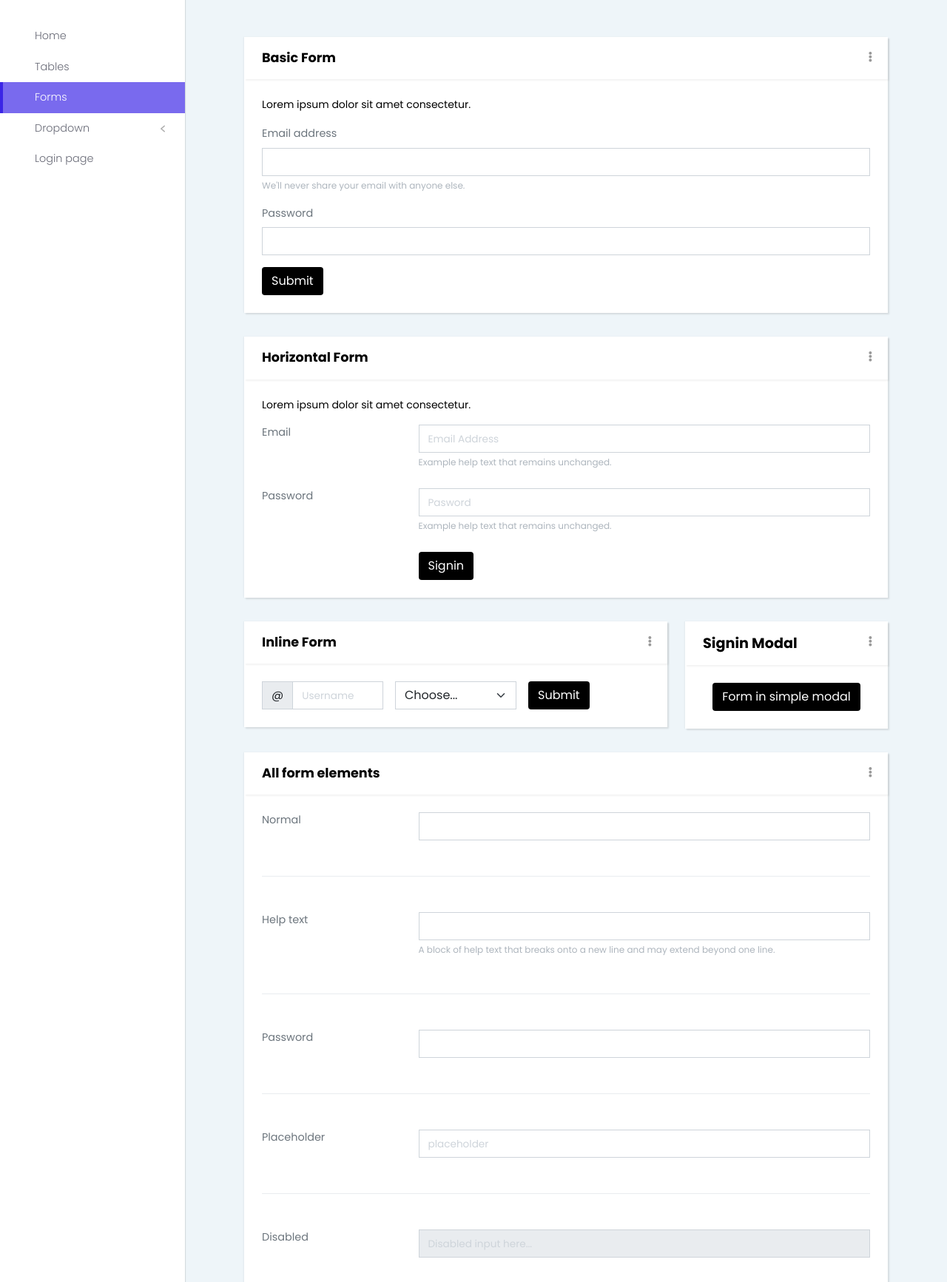
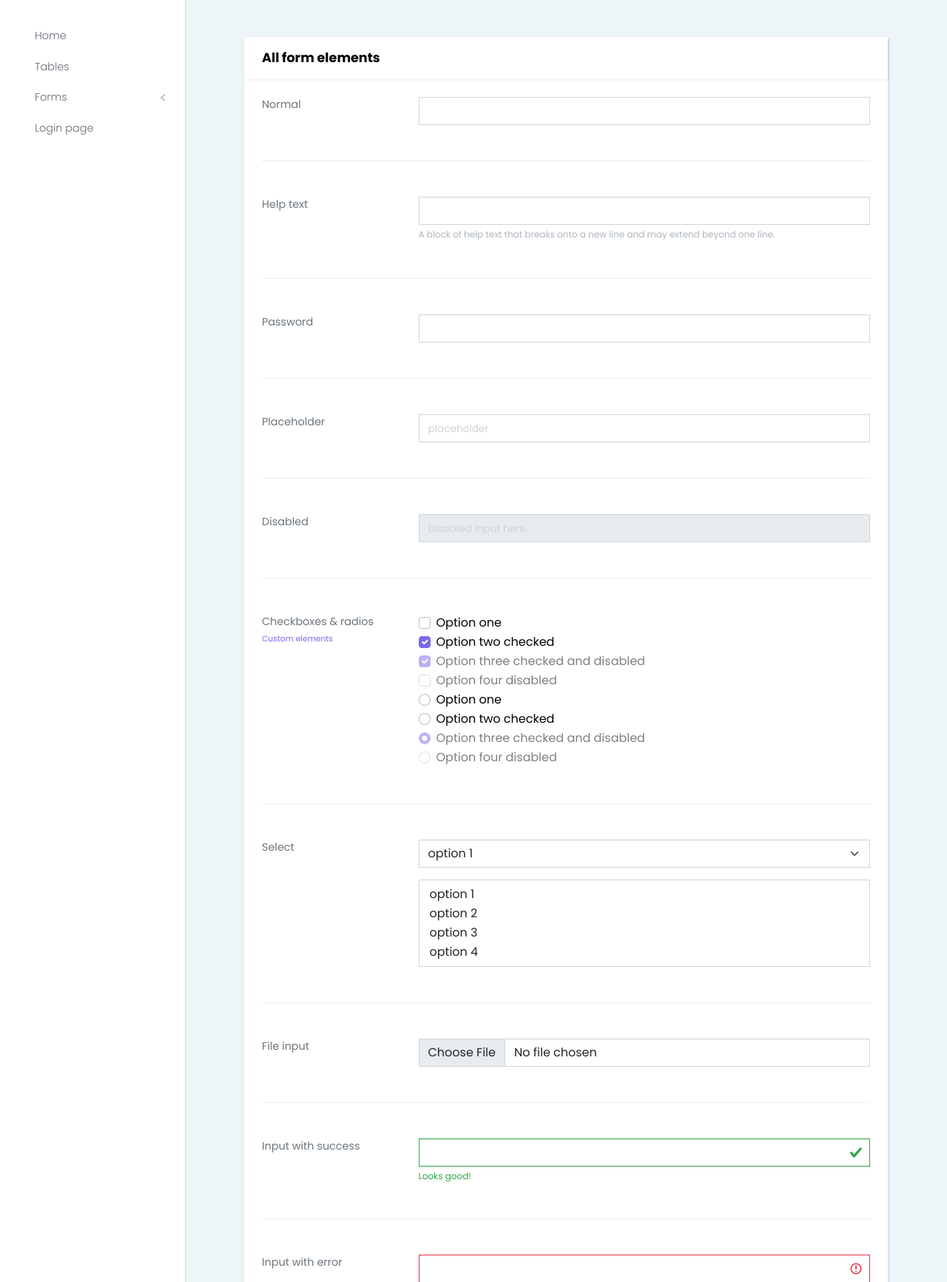
Before and after one commit to divyanawathe/Adminpanel1, a PHP site: page /forms.html in a window 1280 px wide. Shown: the part 195-1928 px from the top of the page at 74% size. Run offline with PHP 8.4, Linux system fonts and the light colour scheme.

Commit message:
forms dropdown

```diff
--- a/forms.html
+++ b/forms.html
@@ -78,19 +78,19 @@
                 <svg class="svg-icon svg-icon-sm svg-icon-heavy me-xl-2">
                   <use xlink:href="#portfolio-grid-1"> </use>
                 </svg>Tables </a></li>
-            <li class="sidebar-item active"><a class="sidebar-link" href="forms.html">
-                <svg class="svg-icon svg-icon-sm svg-icon-heavy me-xl-2">
-                  <use xlink:href="#survey-1"> </use>
-                </svg>Forms </a></li>
-            <li class="sidebar-item"><a class="sidebar-link" href="#exampledropdownDropdown" data-bs-toggle="collapse">
+
+              <li class="sidebar-item"><a class="sidebar-link" href="#exampledropdownDropdown" data-bs-toggle="collapse">
                 <svg class="svg-icon svg-icon-sm svg-icon-heavy me-xl-2">
                   <use xlink:href="#browser-window-1"> </use>
-                </svg>Dropdown</a>
+                </svg>Forms</a>
               <ul class="collapse list-unstyled " id="exampledropdownDropdown">
-                <li><a class="sidebar-link" href="#">Page</a></li>
-                <li><a class="sidebar-link" href="#">Page</a></li>
+                <li><a class="sidebar-link" href="forms.html">Inqueries</a></li>
+                <li><a class="sidebar-link" href="#">ral_standard</a></li>
+                <li><a class="sidebar-link" href="#">sink</a></li>
+                <li><a class="sidebar-link" href="#">Client</a></li>
               </ul>
             </li>
+
             <li class="sidebar-item"><a class="sidebar-link" href="login.php">
                 <svg class="svg-icon svg-icon-sm svg-icon-heavy me-xl-2">
                   <use xlink:href="#disable-1"> </use>
@@ -118,163 +118,14 @@
           <section class="forms">
             <div class="container-fluid">
               <div class="row">
-                <!-- Basic Form-->
-                <div class="col-lg-6">
-                  <div class="card">
-                    <div class="card-header">
-                      <div class="card-close">
-                        <div class="dropdown">
-                          <button class="dropdown-toggle text-sm" type="button" id="closeCard1" data-bs-toggle="dropdown" aria-expanded="false"><i class="fas fa-ellipsis-v"></i></button>
-                          <div class="dropdown-menu dropdown-menu-end shadow-sm" aria-labelledby="closeCard1"><a class="dropdown-item py-1 px-3 remove" href="#"> <i class="fas fa-times"></i>Close</a><a class="dropdown-item py-1 px-3 edit" href="#"> <i class="fas fa-cog"></i>Edit</a></div>
-                        </div>
-                      </div>
-                      <h3 class="h4 mb-0">Basic Form</h3>
-                    </div>
-                    <div class="card-body">
-                      <p class="text-sm">Lorem ipsum dolor sit amet consectetur.</p>
-                      <form>
-                        <div class="mb-3">
-                          <label class="form-label" for="exampleInputEmail1">Email address</label>
-                          <input class="form-control" id="exampleInputEmail1" type="email" aria-describedby="emailHelp">
-                          <div class="form-text" id="emailHelp">We'll never share your email with anyone else.</div>
-                        </div>
-                        <div class="mb-3">
-                          <label class="form-label" for="exampleInputPassword1">Password</label>
-                          <input class="form-control" id="exampleInputPassword1" type="password">
-                        </div>
-                        <button class="btn btn-primary" type="submit">Submit</button>
-                      </form>
-                    </div>
-                  </div>
-                </div>
-                <!-- Horizontal Form-->
-                <div class="col-lg-6">
-                  <div class="card">
-                    <div class="card-header">
-                      <div class="card-close">
-                        <div class="dropdown">
-                          <button class="dropdown-toggle text-sm" type="button" id="closeCard1" data-bs-toggle="dropdown" aria-expanded="false"><i class="fas fa-ellipsis-v"></i></button>
-                          <div class="dropdown-menu dropdown-menu-end shadow-sm" aria-labelledby="closeCard1"><a class="dropdown-item py-1 px-3 remove" href="#"> <i class="fas fa-times"></i>Close</a><a class="dropdown-item py-1 px-3 edit" href="#"> <i class="fas fa-cog"></i>Edit</a></div>
-                        </div>
-                      </div>
-                      <h3 class="h4 mb-0">Horizontal Form</h3>
-                    </div>
-                    <div class="card-body">
-                      <p class="text-sm">Lorem ipsum dolor sit amet consectetur.</p>
-                      <form class="form-horizontal">
-                        <div class="row gy-2 mb-4">
-                          <label class="col-sm-3 form-label" for="inputHorizontalElOne">Email</label>
-                          <div class="col-sm-9">
-                            <input class="form-control" id="inputHorizontalElOne" type="email" placeholder="Email Address"><small class="form-text">Example help text that remains unchanged.</small>
-                          </div>
-                        </div>
-                        <div class="row gy-2 mb-4">
-                          <label class="col-sm-3 form-label" for="inputHorizontalElTwo">Password</label>
-                          <div class="col-sm-9">
-                            <input class="form-control" id="inputHorizontalElTwo" type="password" placeholder="Pasword"><small class="form-text">Example help text that remains unchanged.</small>
-                          </div>
-                        </div>
-                        <div class="row">
-                          <div class="col-sm-9 ms-auto">
-                            <input class="btn btn-primary" type="submit" value="Signin">
-                          </div>
-                        </div>
-                      </form>
-                    </div>
-                  </div>
-                </div>
-                <!-- Inline Form-->
-                <div class="col-lg-8">
-                  <div class="card">
-                    <div class="card-header">
-                      <div class="card-close">
-                        <div class="dropdown">
-                          <button class="dropdown-toggle text-sm" type="button" id="closeCard1" data-bs-toggle="dropdown" aria-expanded="false"><i class="fas fa-ellipsis-v"></i></button>
-                          <div class="dropdown-menu dropdown-menu-end shadow-sm" aria-labelledby="closeCard1"><a class="dropdown-item py-1 px-3 remove" href="#"> <i class="fas fa-times"></i>Close</a><a class="dropdown-item py-1 px-3 edit" href="#"> <i class="fas fa-cog"></i>Edit</a></div>
-                        </div>
-                      </div>
-                      <h3 class="h4 mb-0">Inline Form</h3>
-                    </div>
-                    <div class="card-body">
-                      <form class="row g-3 align-items-center">
-                        <div class="col-lg">
-                          <label class="visually-hidden" for="inlineFormInputGroupUsername">Username</label>
-                          <div class="input-group">
-                            <div class="input-group-text">@</div>
-                            <input class="form-control" id="inlineFormInputGroupUsername" type="text" placeholder="Username">
-                          </div>
-                        </div>
-                        <div class="col-lg">
-                          <label class="visually-hidden" for="inlineFormSelectPref">Preference</label>
-                          <select class="form-select" id="inlineFormSelectPref">
-                            <option selected>Choose...</option>
-                            <option value="1">One</option>
-                            <option value="2">Two</option>
-                            <option value="3">Three</option>
-                          </select>
-                        </div>
-                        <div class="col-lg">
-                          <button class="btn btn-primary" type="submit">Submit</button>
-                        </div>
-                      </form>
-                    </div>
-                  </div>
-                </div>
-                <!-- Modal Form-->
-                <div class="col-lg-4">
-                  <div class="card">
-                    <div class="card-header">
-                      <div class="card-close">
-                        <div class="dropdown">
-                          <button class="dropdown-toggle text-sm" type="button" id="closeCard1" data-bs-toggle="dropdown" aria-expanded="false"><i class="fas fa-ellipsis-v"></i></button>
-                          <div class="dropdown-menu dropdown-menu-end shadow-sm" aria-labelledby="closeCard1"><a class="dropdown-item py-1 px-3 remove" href="#"> <i class="fas fa-times"></i>Close</a><a class="dropdown-item py-1 px-3 edit" href="#"> <i class="fas fa-cog"></i>Edit</a></div>
-                        </div>
-                      </div>
-                      <h3 class="mb-0">Signin Modal</h3>
-                    </div>
-                    <div class="card-body text-center">
-                      <button class="btn btn-primary" type="button" data-bs-toggle="modal" data-bs-target="#myModal">Form in simple modal </button>
-                      <!-- Modal-->
-                      <div class="modal fade text-start" id="myModal" tabindex="-1" aria-labelledby="myModalLabel" aria-hidden="true">
-                        <div class="modal-dialog">
-                          <div class="modal-content">
-                            <div class="modal-header">
-                              <h5 class="modal-title" id="myModalLabel">Signin Modal</h5>
-                              <button class="btn-close" type="button" data-bs-dismiss="modal" aria-label="Close"></button>
-                            </div>
-                            <div class="modal-body">
-                              <p>Lorem ipsum dolor sit amet consectetur.</p>
-                              <form>
-                                <div class="mb-3">
-                                  <label class="form-label" for="modalInputEmail1">Email address</label>
-                                  <input class="form-control" id="modalInputEmail1" type="email" aria-describedby="emailHelp">
-                                  <div class="form-text" id="emailHelp">We'll never share your email with anyone else.</div>
-                                </div>
-                                <div class="mb-3">
-                                  <label class="form-label" for="modalInputPassword1">Password</label>
-                                  <input class="form-control" id="modalInputPassword1" type="password">
-                                </div>
-                                <button class="btn btn-primary" type="submit">Submit</button>
-                              </form>
-                            </div>
-                            <div class="modal-footer">
-                              <button class="btn btn-secondary" type="button" data-bs-dismiss="modal">Close</button>
-                              <button class="btn btn-primary" type="button">Save changes</button>
-                            </div>
-                          </div>
-                        </div>
-                      </div>
-                    </div>
-                  </div>
-                </div>
                 <!-- Form Elements -->
                 <div class="col-lg-12">
                   <div class="card">
                     <div class="card-header">
                       <div class="card-close">
                         <div class="dropdown">
-                          <button class="dropdown-toggle text-sm" type="button" id="closeCard1" data-bs-toggle="dropdown" aria-expanded="false"><i class="fas fa-ellipsis-v"></i></button>
-                          <div class="dropdown-menu dropdown-menu-end shadow-sm" aria-labelledby="closeCard1"><a class="dropdown-item py-1 px-3 remove" href="#"> <i class="fas fa-times"></i>Close</a><a class="dropdown-item py-1 px-3 edit" href="#"> <i class="fas fa-cog"></i>Edit</a></div>
+
+                          <div class="dropdown-menu dropdown-menu-end shadow-sm" aria-labelledby="closeCard1"></div>
                         </div>
                       </div>
                       <h3 class="h4 mb-0">All form elements</h3>
```
Also changed, not shown: index.html (+6 -8 lines), tables.php (+6 -8 lines).
